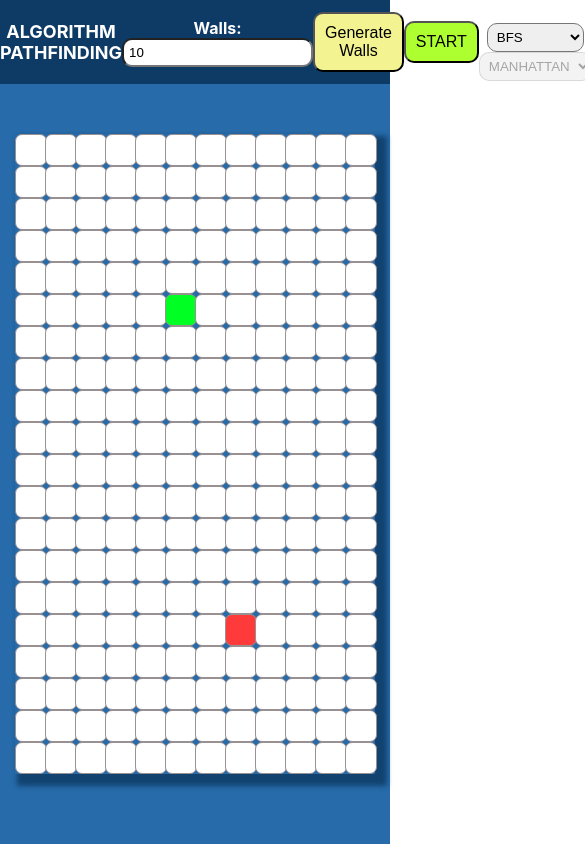
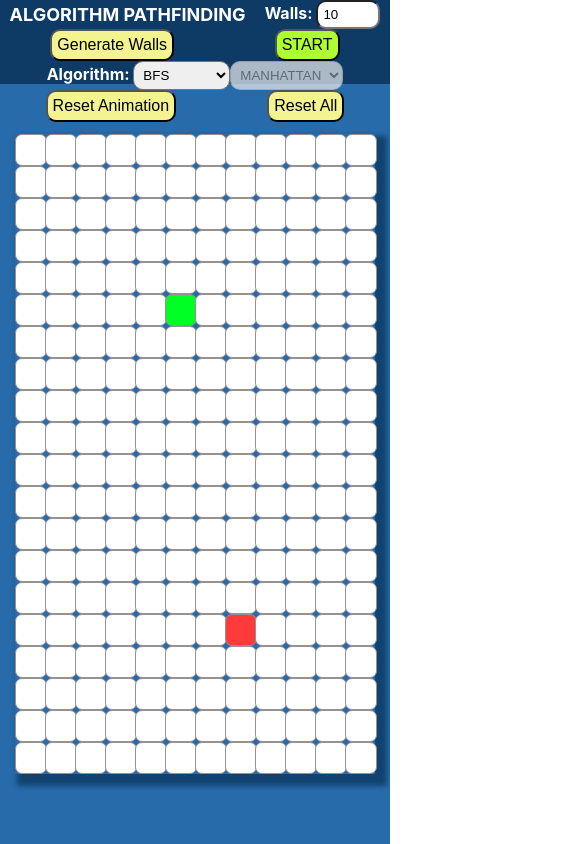
Before and after one commit to nicolosponziello/pathfinding-visualizer-react, a React (Create React App) app: page / in a window 390 px wide. Shown: the top 844 px of the page, 585 px wide, since content can reach past the window. Built offline with nearby package versions, Linux system fonts and the light colour scheme.

Commit message:
header: make the header a bit more responsive

```diff
--- a/src/components/Header/header.styles.css
+++ b/src/components/Header/header.styles.css
@@ -3,6 +3,7 @@
     height: 10vh;
     display: flex;
     flex-direction: row;
+    flex-wrap: wrap;
     justify-content: space-around;
     align-items: center;
     background-color: #0D3B66;
@@ -18,7 +19,7 @@
 
 .button {
     background-color: rgb(243, 243, 146);
-    padding: 10px;
+    padding: 5px;
     font-size: medium;
     border-radius: 10px;
 }
@@ -39,4 +40,5 @@
 .input {
     border-radius: 10px;
     padding: 5px;
+    width: 50px
 }
```
